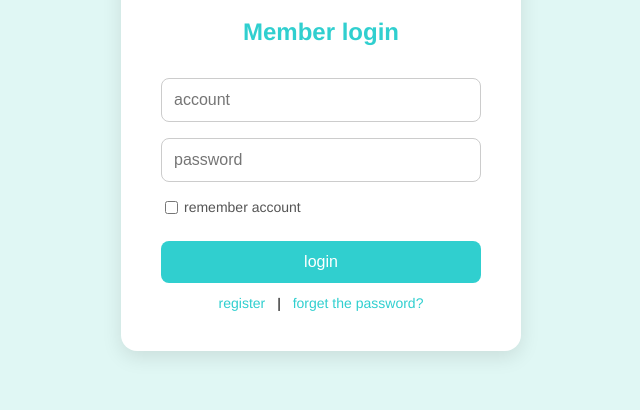
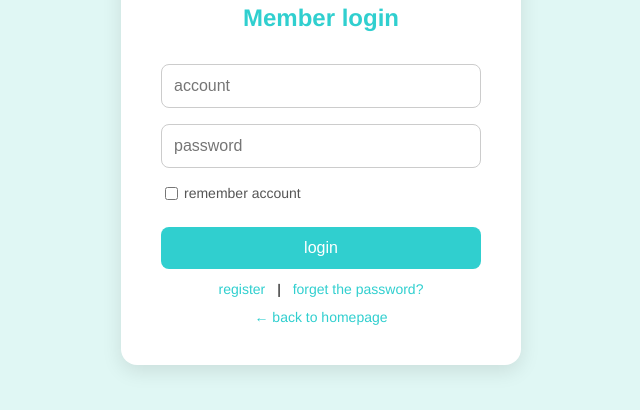
Before and after one commit to Sharon001024/Sharon, a plain HTML site: page D1276723/Login.html in a window 1280 px wide. Shown: the part 340-750 px from the top of the page, without its empty margins (319-959 px from the left). Drawn offline with Linux system fonts and the light colour scheme.

Commit message:
Update Login.html

```diff
--- a/D1276723/Login.html
+++ b/D1276723/Login.html
@@ -119,9 +119,11 @@
       </div>
 
       <button type="submit">login</button>
-      <div class="options">
-        <a href="#">register</a> | <a href="#">forget the password?</a>
-      </div>
+<div class="options">
+  <a href="#">register</a> | <a href="#">forget the password?</a>
+  <div style="margin-top: 12px;">
+    <a href="index.html">← back to homepage</a>
+  </div>
     </form>
   </div>
 
```
